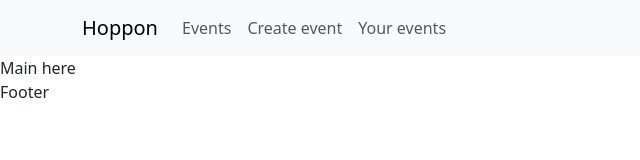
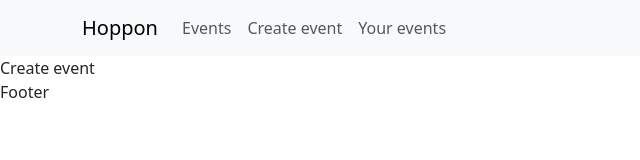
Before and after one commit to githubakarsh/hoppon, a React (Create React App) app: page /create-event in a window 1280 px wide. Shown: the top 160 px of the page, without its empty margins (0-640 px from the left). Built offline with nearby package versions, Linux system fonts and the light colour scheme; no server answers.

Commit message:
Hoppon UI: create event

```diff
--- a/package.json
+++ b/package.json
@@ -11,6 +11,7 @@
     "react-bootstrap": "^2.10.9",
     "react-dom": "^19.0.0",
     "react-redux": "^9.2.0",
+    "react-router": "^7.1.5",
     "react-router-dom": "^7.1.5",
     "react-scripts": "5.0.1",
     "redux": "^5.0.1",
--- a/src/App.js
+++ b/src/App.js
@@ -1,23 +1,14 @@
 import './App.css';
 import { AppNavbar } from './components/navbar';
-import { useEffect } from 'react';
+import { Approuter } from './router/AppRouter';
 
 function App() {
-
-  useEffect(() => {
-
-    fetch('http://127.0.0.1:5000/create-event').then((response) => {
-      console.log(response);
-    }).catch((error) => {
-      console.log(`error - ${error}`);
-    });
-  }, []);
   return (
     <article >
       <header >
         <AppNavbar />
       </header>
-      <main>Main here</main>
+      <main><Approuter /></main>
 
       <footer>Footer</footer>
     </article>
--- a/src/components/navbar/index.js
+++ b/src/components/navbar/index.js
@@ -1,9 +1,10 @@
 import Container from 'react-bootstrap/Container';
 import Nav from 'react-bootstrap/Nav';
 import Navbar from 'react-bootstrap/Navbar';
-import NavDropdown from 'react-bootstrap/NavDropdown';export
+import { useNavigate } from "react-router";
 
-const AppNavbar = () => {
+export const AppNavbar = () => {
+    const navigate = useNavigate();
   return (
     <Navbar expand="lg" className="bg-body-tertiary">
       <Container>
@@ -12,7 +13,7 @@ const AppNavbar = () => {
         <Navbar.Collapse id="basic-navbar-nav">
           <Nav className="me-auto">
             <Nav.Link href="#events">Events</Nav.Link>
-            <Nav.Link href="#create-event">Create event</Nav.Link>
+            <Nav.Link ><a onClick={() => navigate('/create-event')}>Create event</a></Nav.Link>
             <Nav.Link href="#your events">Your events</Nav.Link>
           </Nav>
         </Navbar.Collapse>
--- a/src/index.js
+++ b/src/index.js
@@ -6,11 +6,13 @@ import reportWebVitals from './reportWebVitals';
 import 'bootstrap/dist/css/bootstrap.min.css';
 
 import './scss/main.scss';
-
+import { BrowserRouter } from "react-router";
 const root = ReactDOM.createRoot(document.getElementById('root'));
 root.render(
   <React.StrictMode>
+   <BrowserRouter>
     <App />
+  </BrowserRouter>
   </React.StrictMode>
 );
 
--- /dev/null
+++ b/src/pages/Home.js
@@ -0,0 +1,14 @@
+import { useEffect } from "react";
+
+
+
+export const Home = () => {
+     useEffect(() => {
+        fetch('http://127.0.0.1:5000/events-list').then((response) => {
+          console.log(response);
+        }).catch((error) => {
+          console.log(`error - ${error}`);
+        });
+      }, []);
+    return <>Users ....</>;
+};
--- /dev/null
+++ b/src/pages/events/CreateEvent.js
@@ -0,0 +1,5 @@
+
+
+export const CreateEvent = () => {
+    return <>Create event</>;
+};
--- /dev/null
+++ b/src/router/AppRouter.js
@@ -0,0 +1,12 @@
+import { Routes, Route } from "react-router";
+import { Home } from "../pages/Home";
+import { CreateEvent } from "../pages/events/CreateEvent";
+
+
+
+export const Approuter = () => {
+    return <Routes>
+    <Route index element={<Home />} />
+    <Route path="/create-event" element={<CreateEvent />}/>
+  </Routes>
+};
```
Also changed, not shown: 1 other file (tests, documents, lock files or other folders).
